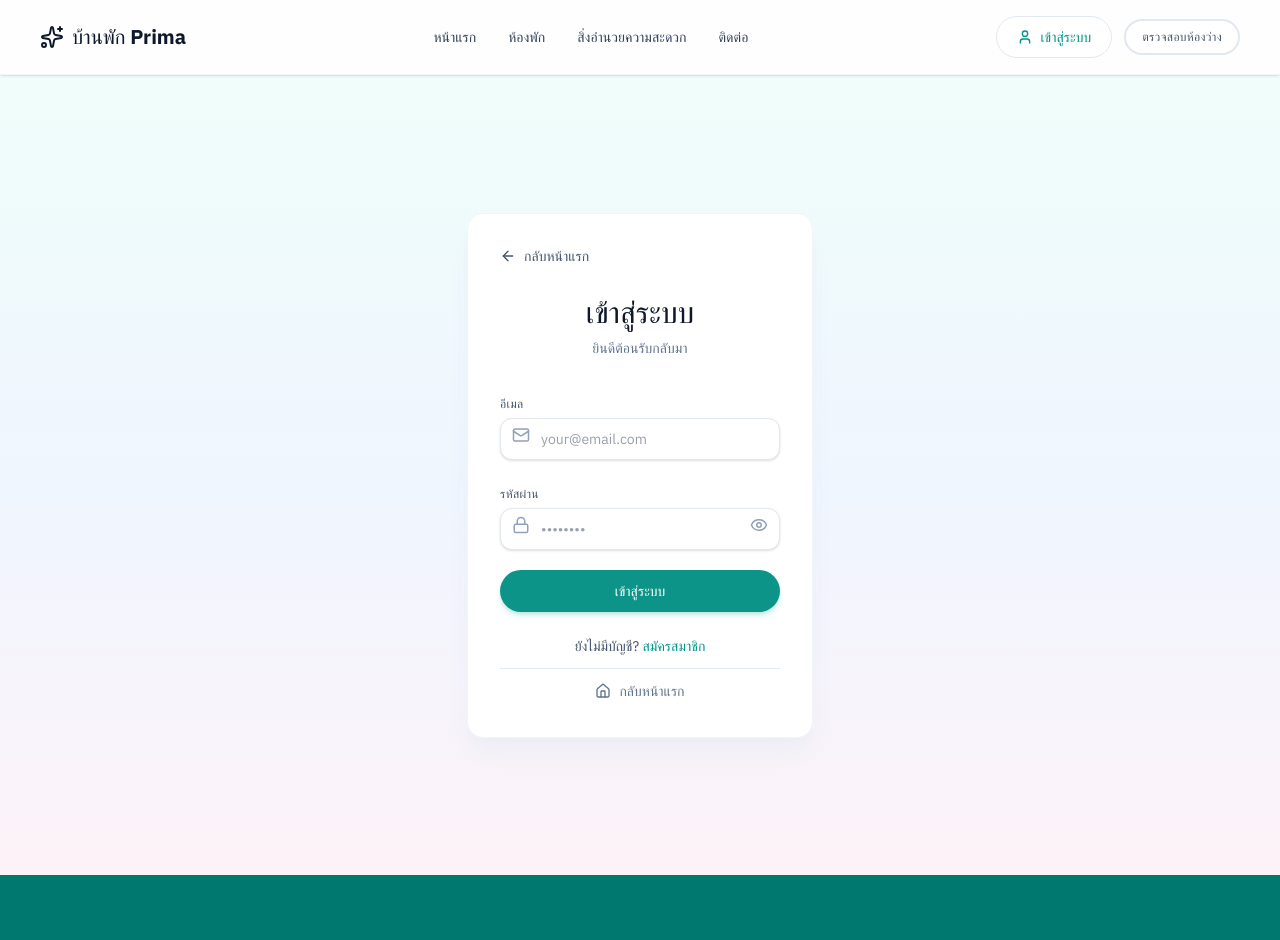
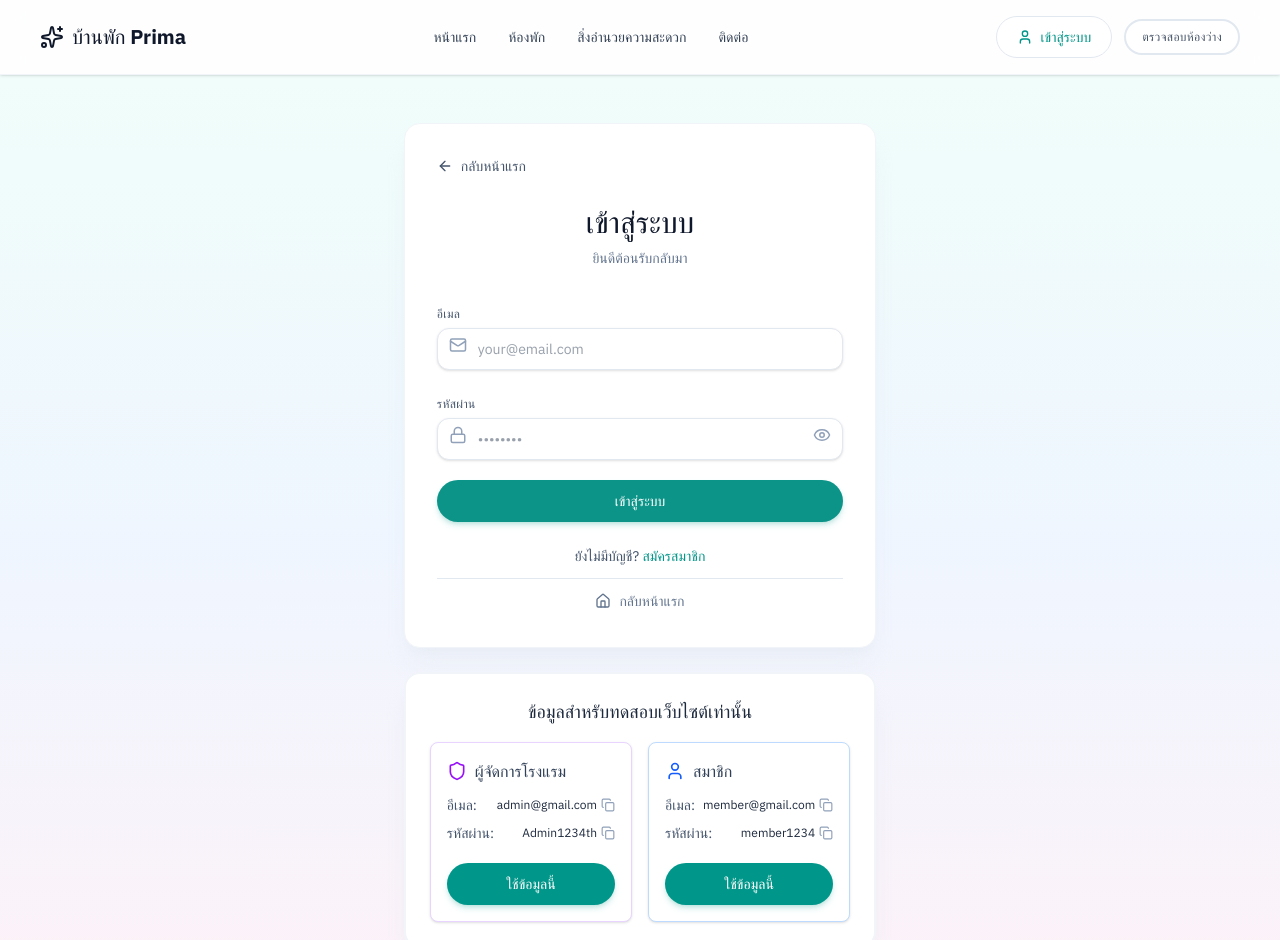
Before and after one commit to PeerapatAtta/React-Hotel-Project2, a React (Vite) app: page /login in a window 1280 px wide. Shown: the top 940 px of the page. Built offline with nearby package versions, Linux system fonts and the light colour scheme; no server answers; the database is empty.

Commit message:
Login; add test data

```diff
--- a/src/pages/LoginPage.jsx
+++ b/src/pages/LoginPage.jsx
@@ -1,6 +1,6 @@
 import { useState } from 'react'
 import { useNavigate, Link, useSearchParams } from 'react-router-dom'
-import { Mail, Lock, Eye, EyeOff, ArrowLeft, Home } from 'lucide-react'
+import { Mail, Lock, Eye, EyeOff, ArrowLeft, Home, Shield, User, Copy } from 'lucide-react'
 import { useAuth } from '../hooks/useAuth'
 import Button from '../components/Button'
 import Input from '../components/Input'
@@ -15,6 +15,15 @@ export default function LoginPage() {
   const [errors, setErrors] = useState({})
   const [isLoading, setIsLoading] = useState(false)
   const [showPassword, setShowPassword] = useState(false)
+
+  const handleFillCredentials = (email, password) => {
+    setFormData({ email, password })
+    setErrors({})
+  }
+
+  const handleCopy = (text) => {
+    navigator.clipboard.writeText(text)
+  }
 
   const handleChange = (field, value) => {
     setFormData((prev) => ({ ...prev, [field]: value }))
@@ -60,7 +69,7 @@ export default function LoginPage() {
         const userRole = result.user?.role
         const redirectPath = searchParams.get('returnUrl') ||
           (userRole === 'admin' ? '/admin' :
-           userRole === 'member' ? '/member' : '/')
+            userRole === 'member' ? '/member' : '/')
 
         console.log('[LoginPage] Login successful, navigating to:', redirectPath, 'user role:', userRole) // Redirect ไปที่ dashboard ตาม role หรือ returnUrl ถ้ามี
         navigate(redirectPath)
@@ -170,6 +179,103 @@ export default function LoginPage() {
             </div>
           </div>
         </Card>
+
+        {/* Test Credentials Card */}
+        <Card className="max-w-md mx-auto mt-6 p-6 shadow-xl border-2 border-amber-200 bg-amber-50/50">
+          <div className="mb-4">
+            <h3 className="text-lg font-semibold text-slate-800 text-center">
+              ข้อมูลสำหรับทดสอบเว็บไซต์เท่านั้น
+            </h3>
+          </div>
+
+          <div className="grid gap-4 md:grid-cols-2">
+            {/* Card 1: ผู้จัดการโรงแรม */}
+            <div className="bg-white rounded-lg border border-purple-200 p-4 shadow-sm hover:shadow-md transition-shadow">
+              <div className="flex items-center gap-2 mb-3">
+                <Shield size={20} className="text-purple-600" />
+                <h4 className="font-semibold text-slate-700">ผู้จัดการโรงแรม</h4>
+              </div>
+              <div className="space-y-2 text-sm">
+                <div className="flex items-center justify-between gap-2">
+                  <span className="text-slate-600">อีเมล:</span>
+                  <div className="flex items-center gap-1">
+                    <span className="font-mono text-xs text-slate-800">admin@gmail.com</span>
+                    <button
+                      onClick={() => handleCopy('admin@gmail.com')}
+                      className="text-slate-400 hover:text-teal-600 transition-colors"
+                      title="คัดลอก"
+                    >
+                      <Copy size={14} />
+                    </button>
+                  </div>
+                </div>
+                <div className="flex items-center justify-between gap-2">
+                  <span className="text-slate-600">รหัสผ่าน:</span>
+                  <div className="flex items-center gap-1">
+                    <span className="font-mono text-xs text-slate-800">Admin1234th</span>
+                    <button
+                      onClick={() => handleCopy('Admin1234th')}
+                      className="text-slate-400 hover:text-teal-600 transition-colors"
+                      title="คัดลอก"
+                    >
+                      <Copy size={14} />
+                    </button>
+                  </div>
+                </div>
+                <Button
+                  onClick={() => handleFillCredentials('admin@gmail.com', 'Admin1234th')}
+                  className="w-full mt-3 bg-purple-600 hover:bg-purple-700 text-sm py-2"
+                  size="sm"
+                >
+                  ใช้ข้อมูลนี้
+                </Button>
+              </div>
+            </div>
+
+            {/* Card 2: สมาชิก */}
+            <div className="bg-white rounded-lg border border-blue-200 p-4 shadow-sm hover:shadow-md transition-shadow">
+              <div className="flex items-center gap-2 mb-3">
+                <User size={20} className="text-blue-600" />
+                <h4 className="font-semibold text-slate-700">สมาชิก</h4>
+              </div>
+              <div className="space-y-2 text-sm">
+                <div className="flex items-center justify-between gap-2">
+                  <span className="text-slate-600">อีเมล:</span>
+                  <div className="flex items-center gap-1">
+                    <span className="font-mono text-xs text-slate-800">member@gmail.com</span>
+                    <button
+                      onClick={() => handleCopy('member@gmail.com')}
+                      className="text-slate-400 hover:text-teal-600 transition-colors"
+                      title="คัดลอก"
+                    >
+                      <Copy size={14} />
+                    </button>
+                  </div>
+                </div>
+                <div className="flex items-center justify-between gap-2">
+                  <span className="text-slate-600">รหัสผ่าน:</span>
+                  <div className="flex items-center gap-1">
+                    <span className="font-mono text-xs text-slate-800">member1234</span>
+                    <button
+                      onClick={() => handleCopy('member1234')}
+                      className="text-slate-400 hover:text-teal-600 transition-colors"
+                      title="คัดลอก"
+                    >
+                      <Copy size={14} />
+                    </button>
+                  </div>
+                </div>
+                <Button
+                  onClick={() => handleFillCredentials('member@gmail.com', 'member1234')}
+                  className="w-full mt-3 bg-blue-600 hover:bg-blue-700 text-sm py-2"
+                  size="sm"
+                >
+                  ใช้ข้อมูลนี้
+                </Button>
+              </div>
+            </div>
+          </div>
+        </Card>
       </Container>
     </div>
   )
```
